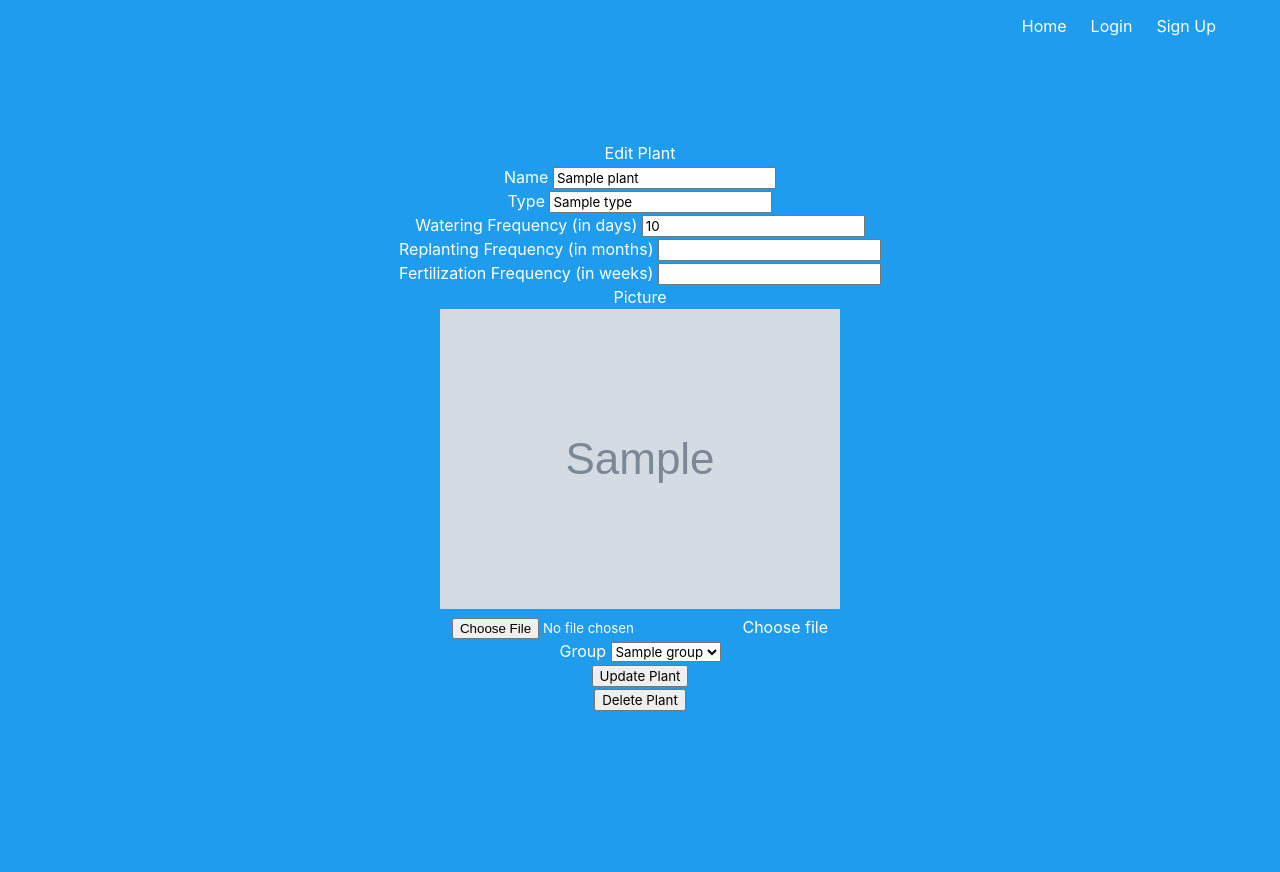
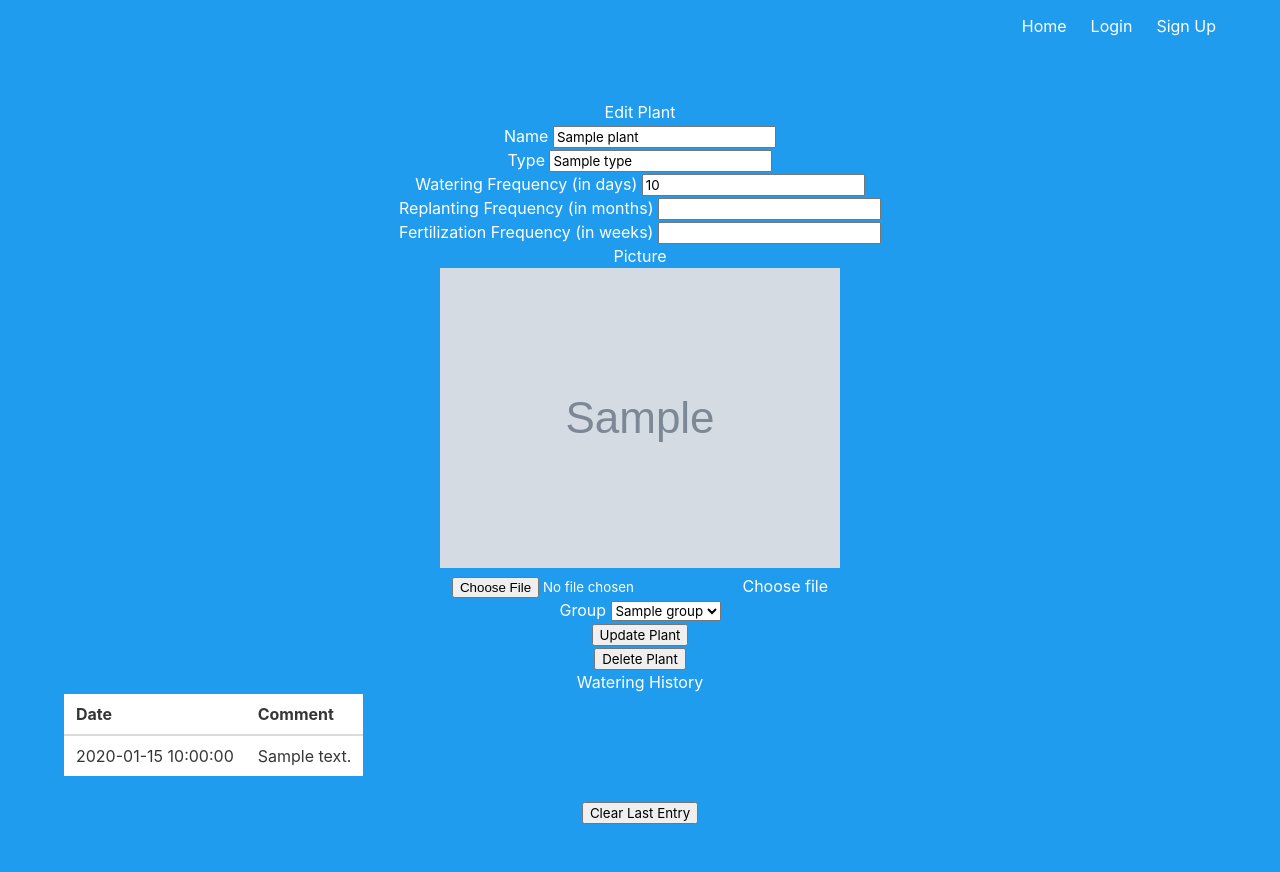
Before and after one commit to freakazoidas/PlantApp, a Python web app: template project/templates/plant_single_edit.html in a window 1280 px wide. Before the commit the page ends 711 px from the top, so only its background shows below. Run offline with Jinja, Linux system fonts and the light colour scheme; the template is opened without the code that fills it: most values are stand-ins (such as "Sample title", 1, 10 or a date in 2020); grey boxes marked "Sample" are stand-in pictures; some libraries are stand-ins or nearby versions.

Commit message:
watering data added

```diff
--- a/project/templates/plant_single_edit.html
+++ b/project/templates/plant_single_edit.html
@@ -1,4 +1,5 @@
 {% extends "base.html" %} {% block content %}
+<div>
   <h1>Edit Plant</h1>
 
   <form method="POST" enctype="multipart/form-data">
@@ -81,7 +82,9 @@
             id="plant_picture"
             name="plant_picture"
           />
-        <label class="custom-file-label" for="plant_picture">Choose file</label>
+          <label class="custom-file-label" for="plant_picture"
+            >Choose file</label
+          >
         </div>
       </div>
     </div>
@@ -108,5 +111,37 @@
     <input type="hidden" name="_method" value="DELETE" />
     <button type="submit" class="btn btn-danger">Delete Plant</button>
   </form>
-
+</div>
+<div>
+  {% if plant.watering_history %}
+  <h2>Watering History</h2>
+  <table class="table">
+    <thead>
+      <tr>
+        <th>Date</th>
+        <th>Comment</th>
+      </tr>
+    </thead>
+    <tbody>
+      {% for entry in plant.watering_history %}
+      <tr>
+        <td>{{ entry.date }}</td>
+        <td>{{ entry.comment }}</td>
+      </tr>
+      {% endfor %}
+    </tbody>
+  </table>
+  <form
+    method="POST"
+    action="{{ url_for('plants.clear_last_entry', plant_id=plant.id) }}"
+    class="mt-4"
+    onsubmit="return confirm('Are you sure you want to delete the last watering history entry for this plant?');"
+  >
+    <input type="hidden" name="_method" value="DELETE" />
+    <button type="submit" class="btn btn-danger">Clear Last Entry</button>
+  </form>
+  {% else %}
+  <p>Plant has not been watered yet.</p>
+  {% endif %}
+</div>
 {% endblock %}
```
Lines whose indentation alone changed are shown as unchanged.
